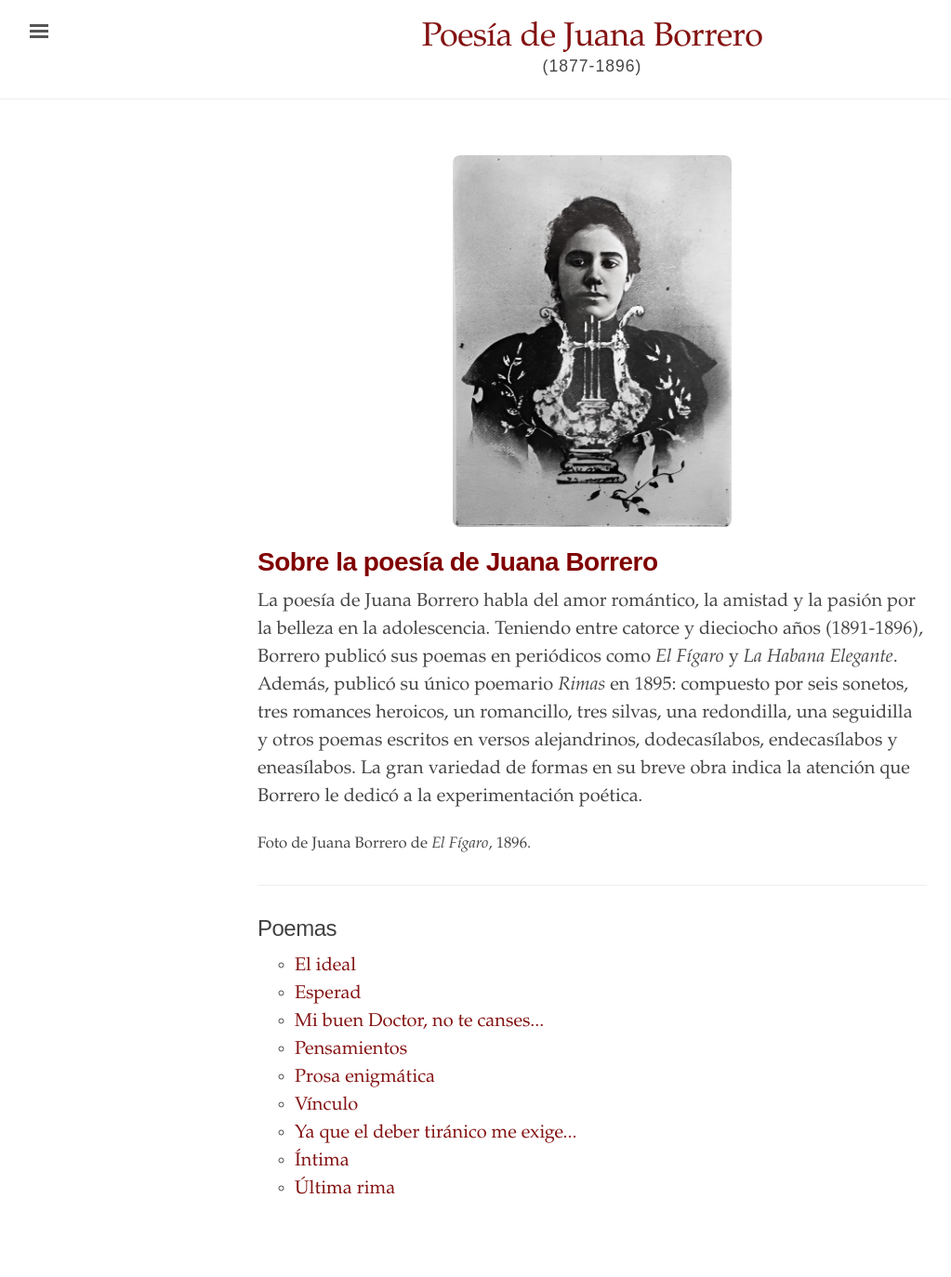
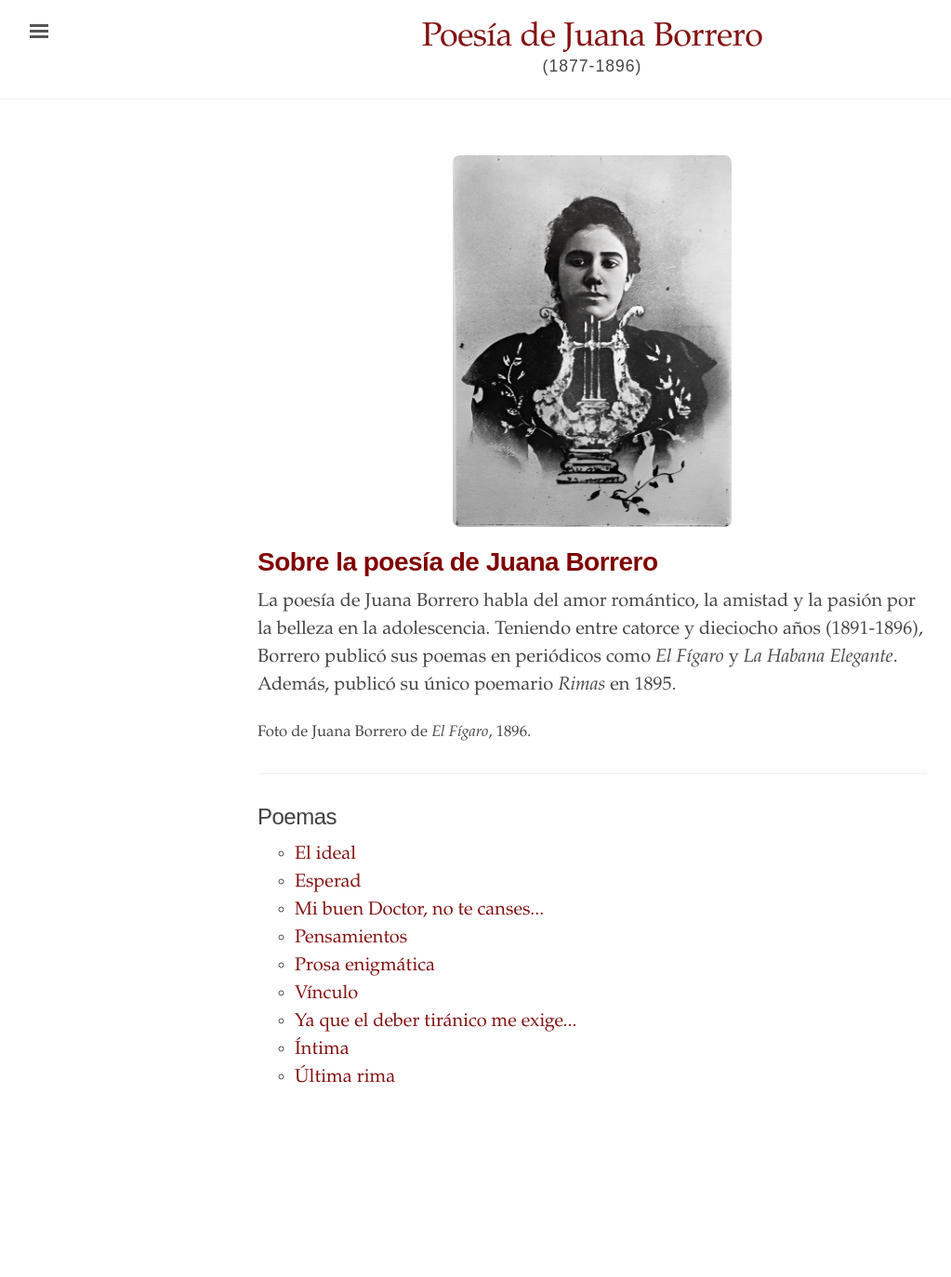
Before and after one commit to edicionesdereparto/juanaborrero, a Jekyll site: the page built from index.html, in a window 1280 px wide. Shown: the whole page at 93% size, without its empty margins (3-1026 px from the left). Built offline with Jekyll 4.4.1, drawn with Linux system fonts in a browser that asks for light colours; after the commit the page ends 1254 px from its top, so only the background shows below that.

Commit message:
Update index.html

```diff
--- a/index.html
+++ b/index.html
@@ -11,7 +11,7 @@ title: "Poemas de Juana Borrero"
   <h1 style="font-weight: bold; color: #800000;">Sobre la poesía de Juana Borrero</h1>
 <body></body>
 <p>
-La poesía de Juana Borrero habla del amor romántico, la amistad y la pasión por la belleza en la adolescencia. Teniendo entre catorce y dieciocho años (1891-1896), Borrero publicó sus poemas en periódicos como <i>El Fígaro</i> y <i>La Habana Elegante</i>. Además, publicó su único poemario <i>Rimas</i> en 1895: compuesto por seis sonetos, tres romances heroicos, un romancillo, tres silvas, una redondilla, una seguidilla y otros poemas escritos en versos alejandrinos, dodecasílabos, endecasílabos y eneasílabos. La gran variedad de formas en su breve obra indica la atención que Borrero le dedicó a la experimentación poética.
+La poesía de Juana Borrero habla del amor romántico, la amistad y la pasión por la belleza en la adolescencia. Teniendo entre catorce y dieciocho años (1891-1896), Borrero publicó sus poemas en periódicos como <i>El Fígaro</i> y <i>La Habana Elegante</i>. Además, publicó su único poemario <i>Rimas</i> en 1895.
 </p>
 <small>Foto de Juana Borrero de <em>El Fígaro</em>, 1896.</small>
 </body>
```
